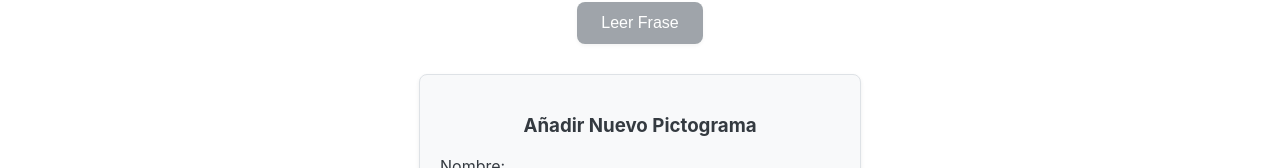
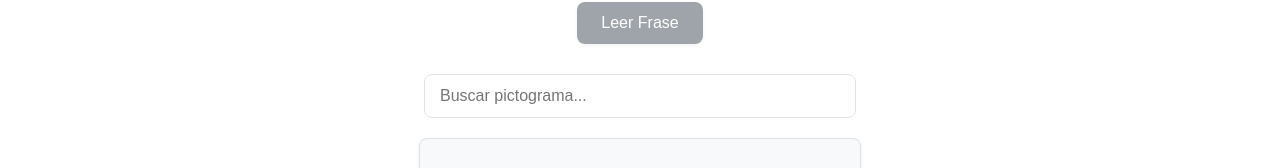
Before and after one commit to arielito1989/samuelexpicto, a React (Vite) app in the folder frontend/: page / in a window 1280 px wide. Both pictures are taken after a click on the button "Entrar al Modo Edición". Shown: the part 312-480 px from the top of the page. Built offline with nearby package versions, Linux system fonts and the light colour scheme; no server answers.

Commit message:
detalles

```diff
--- a/frontend/src/App.jsx
+++ b/frontend/src/App.jsx
@@ -1,4 +1,3 @@
-
 import React, { useState, useEffect } from 'react';
 import axios from 'axios';
 import PictogramGrid from './components/PictogramGrid';
@@ -11,30 +10,23 @@ function App() {
   const [editMode, setEditMode] = useState(false);
   const [pictograms, setPictograms] = useState([]);
   const [pictogramToEdit, setPictogramToEdit] = useState(null);
-
-  // Estados para la selección de voz
+  const [isLoading, setIsLoading] = useState(true);
+  const [searchTerm, setSearchTerm] = useState('');
   const [availableVoices, setAvailableVoices] = useState([]);
-  // Al iniciar, intenta leer la voz guardada en localStorage
   const [selectedVoice, setSelectedVoice] = useState(() => localStorage.getItem('selectedVoiceName') || '');
 
-  // Efecto para guardar la voz seleccionada en localStorage
   useEffect(() => {
     if (selectedVoice) {
       localStorage.setItem('selectedVoiceName', selectedVoice);
     }
   }, [selectedVoice]);
 
-  // Cargar pictogramas iniciales y voces del navegador
   useEffect(() => {
     const populateVoiceList = () => {
       const voices = speechSynthesis.getVoices();
-      if (voices.length === 0) return; // Salir si las voces aún no están listas
-
+      if (voices.length === 0) return;
       const spanishVoices = voices.filter(voice => voice.lang.startsWith('es'));
       setAvailableVoices(spanishVoices);
-
-      // Si hay voces en español pero ninguna está seleccionada (ni siquiera desde localStorage),
-      // selecciona la primera como defecto.
       if (spanishVoices.length > 0 && !selectedVoice) {
         setSelectedVoice(spanishVoices[0].name);
       }
@@ -46,14 +38,17 @@ function App() {
     }
 
     fetchPictograms();
-  }, []); // El array vacío asegura que se ejecute solo al montar el componente
+  }, [selectedVoice]);
 
   const fetchPictograms = async () => {
+    setIsLoading(true);
     try {
       const response = await axios.get('http://localhost:3000/api/pictograms');
       setPictograms(response.data);
     } catch (error) {
       console.error('Error al obtener los pictogramas:', error);
+    } finally {
+      setIsLoading(false);
     }
   };
 
@@ -124,13 +119,14 @@ function App() {
     }
   };
 
+  const filteredPictograms = pictograms.filter(pictogram =>
+    pictogram.name.toLowerCase().includes(searchTerm.toLowerCase())
+  );
+
   return (
     <div className="app-container">
       <h1 className="app-header">Comunicador Pictográfico</h1>
-      <button className="primary-button" onClick={() => {
-          setEditMode(!editMode);
-          setPictogramToEdit(null);
-      }}>
+      <button className="primary-button" onClick={() => { setEditMode(!editMode); setPictogramToEdit(null); }}>
         {editMode ? 'Salir del Modo Edición' : 'Entrar al Modo Edición'}
       </button>
       <SentenceDisplay sentence={sentence} setSentence={setSentence} />
@@ -139,6 +135,15 @@ function App() {
       </button>
       {editMode && (
         <>
+          <div className="search-container">
+            <input
+              type="text"
+              placeholder="Buscar pictograma..."
+              className="search-input"
+              value={searchTerm}
+              onChange={(e) => setSearchTerm(e.target.value)}
+            />
+          </div>
           <PictogramForm
             pictogramToEdit={pictogramToEdit}
             onSave={handleSave}
@@ -157,11 +162,12 @@ function App() {
         </>
       )}
       <PictogramGrid
-        pictograms={pictograms}
+        pictograms={filteredPictograms}
         onPictogramSelect={handlePictogramSelect}
         editMode={editMode}
         onEdit={handleEditSelect}
         onDelete={handleDelete}
+        isLoading={isLoading}
       />
     </div>
   );
--- a/frontend/src/components/App.css
+++ b/frontend/src/components/App.css
@@ -62,3 +62,23 @@
   border: var(--border-width) solid var(--border-color);
   min-width: 250px; /* Ancho mínimo para que se lea bien */
 }
+
+/* Contenedor para la barra de búsqueda */
+.search-container {
+  margin: 20px 0;
+}
+
+.search-input {
+  padding: 12px 15px;
+  width: 50%;
+  max-width: 400px;
+  border-radius: var(--border-radius);
+  border: var(--border-width) solid var(--border-color);
+  font-size: 1rem;
+}
+
+.search-input:focus {
+  outline: none;
+  border-color: var(--color-primary);
+  box-shadow: 0 0 0 3px rgba(0, 123, 255, 0.25);
+}
--- a/frontend/src/components/PictogramGrid.jsx
+++ b/frontend/src/components/PictogramGrid.jsx
@@ -1,11 +1,19 @@
 import React from 'react';
-import { FaPencilAlt, FaTrash } from 'react-icons/fa'; // Importar iconos
+import { FaPencilAlt, FaTrash } from 'react-icons/fa';
 import './PictogramGrid.css';
+import SkeletonCard from './SkeletonCard'; // Importar el componente skeleton
 
-const PictogramGrid = ({ pictograms, onPictogramSelect, editMode, onEdit, onDelete }) => {
+const PictogramGrid = ({ pictograms, onPictogramSelect, editMode, onEdit, onDelete, isLoading }) => {
   return (
     <div className="pictogram-grid">
-      {pictograms.map((pictogram) => (
+      {isLoading
+        ? (
+          // Si está cargando, muestra 8 skeletons
+          Array.from({ length: 8 }).map((_, index) => <SkeletonCard key={index} />)
+        )
+        : (
+          // Si no, muestra los pictogramas
+          pictograms.map((pictogram) => (
             <div key={pictogram.id} className="pictogram-card" onClick={() => onPictogramSelect(pictogram)}>
               <img src={pictogram.imageUrl} alt={pictogram.name} />
               <p>{pictogram.name}</p>
@@ -26,7 +34,9 @@ const PictogramGrid = ({ pictograms, onPictogramSelect, editMode, onEdit, onDele
                 </div>
               )}
             </div>
-      ))}
+          ))
+        )
+      }
     </div>
   );
 };
--- /dev/null
+++ b/frontend/src/components/SkeletonCard.css
@@ -0,0 +1,18 @@
+@keyframes pulse {
+  0% {
+    background-color: #e0e0e0;
+  }
+  50% {
+    background-color: #f0f0f0;
+  }
+  100% {
+    background-color: #e0e0e0;
+  }
+}
+
+.skeleton-card {
+  width: 100%;
+  height: 150px; /* Altura similar a la de una tarjeta de pictograma */
+  border-radius: var(--border-radius);
+  animation: pulse 1.5s infinite ease-in-out;
+}
--- /dev/null
+++ b/frontend/src/components/SkeletonCard.jsx
@@ -0,0 +1,8 @@
+import React from 'react';
+import './SkeletonCard.css';
+
+const SkeletonCard = () => {
+  return <div className="skeleton-card"></div>;
+};
+
+export default SkeletonCard;
```
Also changed, not shown: 2 other files (tests, documents, lock files or other folders). Lines whose indentation alone changed are shown as unchanged.
